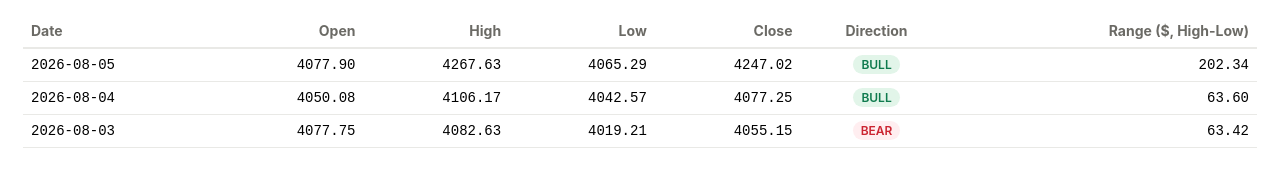
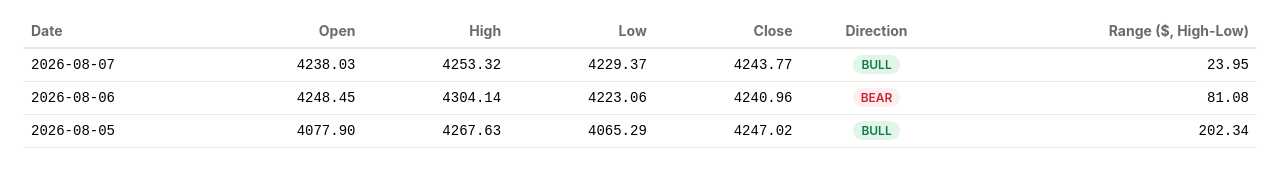
Before and after one commit to Jamesssurfer/XAUUSD-Tracker, a plain HTML site: page index.html in a window 1280 px wide. Shown: the part 187-374 px from the top of the page. Drawn offline with Linux system fonts and the light colour scheme.

Commit message:
XAU/USD update 2026-08-07

```diff
--- a/index.html
+++ b/index.html
@@ -24,6 +24,34 @@
             <tbody>
 
         <tr style="border-bottom: 1px solid #e9e9e6;">
+            <td style="padding: 8px; font-family: monospace;">2026-08-07</td>
+            <td style="padding: 8px; text-align: right; font-family: monospace;">4238.03</td>
+            <td style="padding: 8px; text-align: right; font-family: monospace;">4253.32</td>
+            <td style="padding: 8px; text-align: right; font-family: monospace;">4229.37</td>
+            <td style="padding: 8px; text-align: right; font-family: monospace;">4243.77</td>
+            <td style="padding: 8px; text-align: center;">
+                <span style="padding: 2px 8px; border-radius: 12px; background-color: #e2f5e9; color: #0f7b4e; font-size: 12px; font-weight: 600;">
+                    BULL
+                </span>
+            </td>
+            <td style="padding: 8px; text-align: right; font-family: monospace;">23.95</td>
+        </tr>
+
+        <tr style="border-bottom: 1px solid #e9e9e6;">
+            <td style="padding: 8px; font-family: monospace;">2026-08-06</td>
+            <td style="padding: 8px; text-align: right; font-family: monospace;">4248.45</td>
+            <td style="padding: 8px; text-align: right; font-family: monospace;">4304.14</td>
+            <td style="padding: 8px; text-align: right; font-family: monospace;">4223.06</td>
+            <td style="padding: 8px; text-align: right; font-family: monospace;">4240.96</td>
+            <td style="padding: 8px; text-align: center;">
+                <span style="padding: 2px 8px; border-radius: 12px; background-color: #ffeef0; color: #cb2431; font-size: 12px; font-weight: 600;">
+                    BEAR
+                </span>
+            </td>
+            <td style="padding: 8px; text-align: right; font-family: monospace;">81.08</td>
+        </tr>
+
+        <tr style="border-bottom: 1px solid #e9e9e6;">
             <td style="padding: 8px; font-family: monospace;">2026-08-05</td>
             <td style="padding: 8px; text-align: right; font-family: monospace;">4077.90</td>
             <td style="padding: 8px; text-align: right; font-family: monospace;">4267.63</td>
@@ -37,34 +65,6 @@
             <td style="padding: 8px; text-align: right; font-family: monospace;">202.34</td>
         </tr>
 
-        <tr style="border-bottom: 1px solid #e9e9e6;">
-            <td style="padding: 8px; font-family: monospace;">2026-08-04</td>
-            <td style="padding: 8px; text-align: right; font-family: monospace;">4050.08</td>
-            <td style="padding: 8px; text-align: right; font-family: monospace;">4106.17</td>
-            <td style="padding: 8px; text-align: right; font-family: monospace;">4042.57</td>
-            <td style="padding: 8px; text-align: right; font-family: monospace;">4077.25</td>
-            <td style="padding: 8px; text-align: center;">
-                <span style="padding: 2px 8px; border-radius: 12px; background-color: #e2f5e9; color: #0f7b4e; font-size: 12px; font-weight: 600;">
-                    BULL
-                </span>
-            </td>
-            <td style="padding: 8px; text-align: right; font-family: monospace;">63.60</td>
-        </tr>
-
-        <tr style="border-bottom: 1px solid #e9e9e6;">
-            <td style="padding: 8px; font-family: monospace;">2026-08-03</td>
-            <td style="padding: 8px; text-align: right; font-family: monospace;">4077.75</td>
-            <td style="padding: 8px; text-align: right; font-family: monospace;">4082.63</td>
-            <td style="padding: 8px; text-align: right; font-family: monospace;">4019.21</td>
-            <td style="padding: 8px; text-align: right; font-family: monospace;">4055.15</td>
-            <td style="padding: 8px; text-align: center;">
-                <span style="padding: 2px 8px; border-radius: 12px; background-color: #ffeef0; color: #cb2431; font-size: 12px; font-weight: 600;">
-                    BEAR
-                </span>
-            </td>
-            <td style="padding: 8px; text-align: right; font-family: monospace;">63.42</td>
-        </tr>
-
             </tbody>
         </table>
     </div>
```
